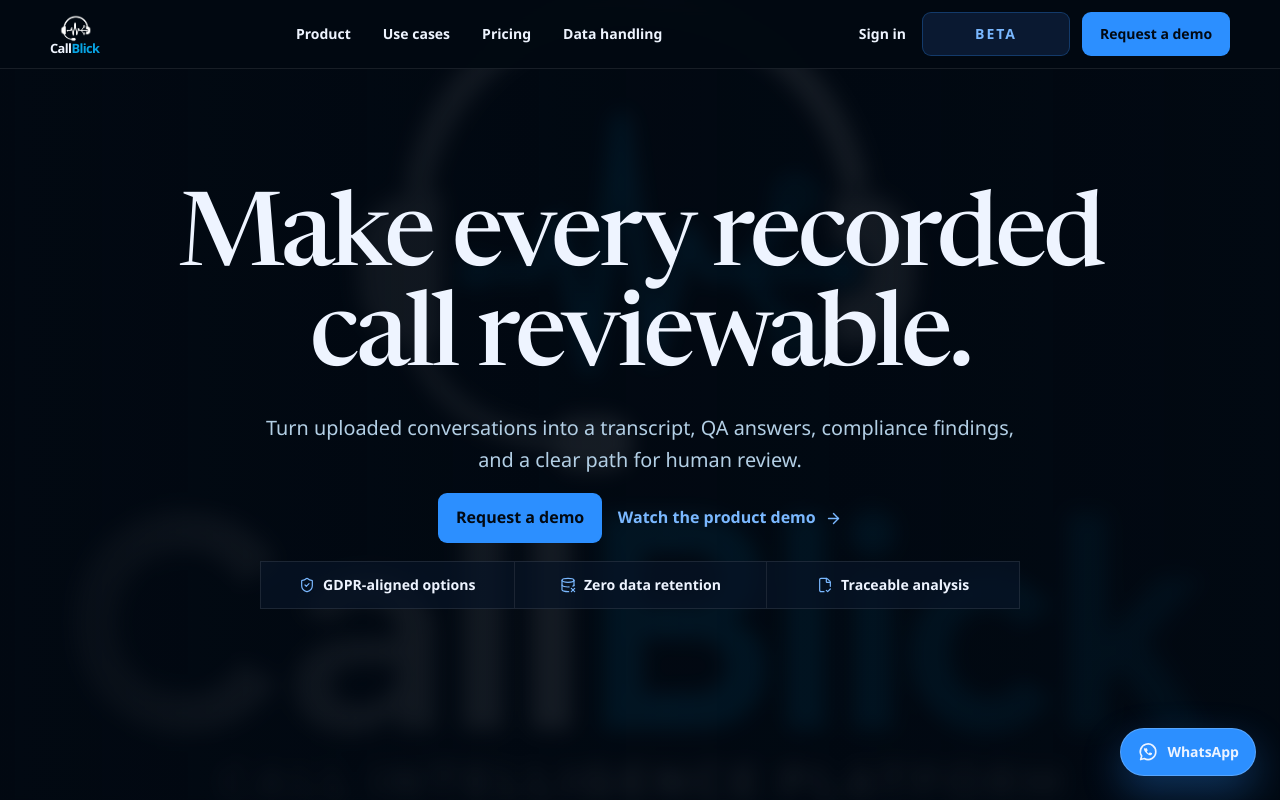
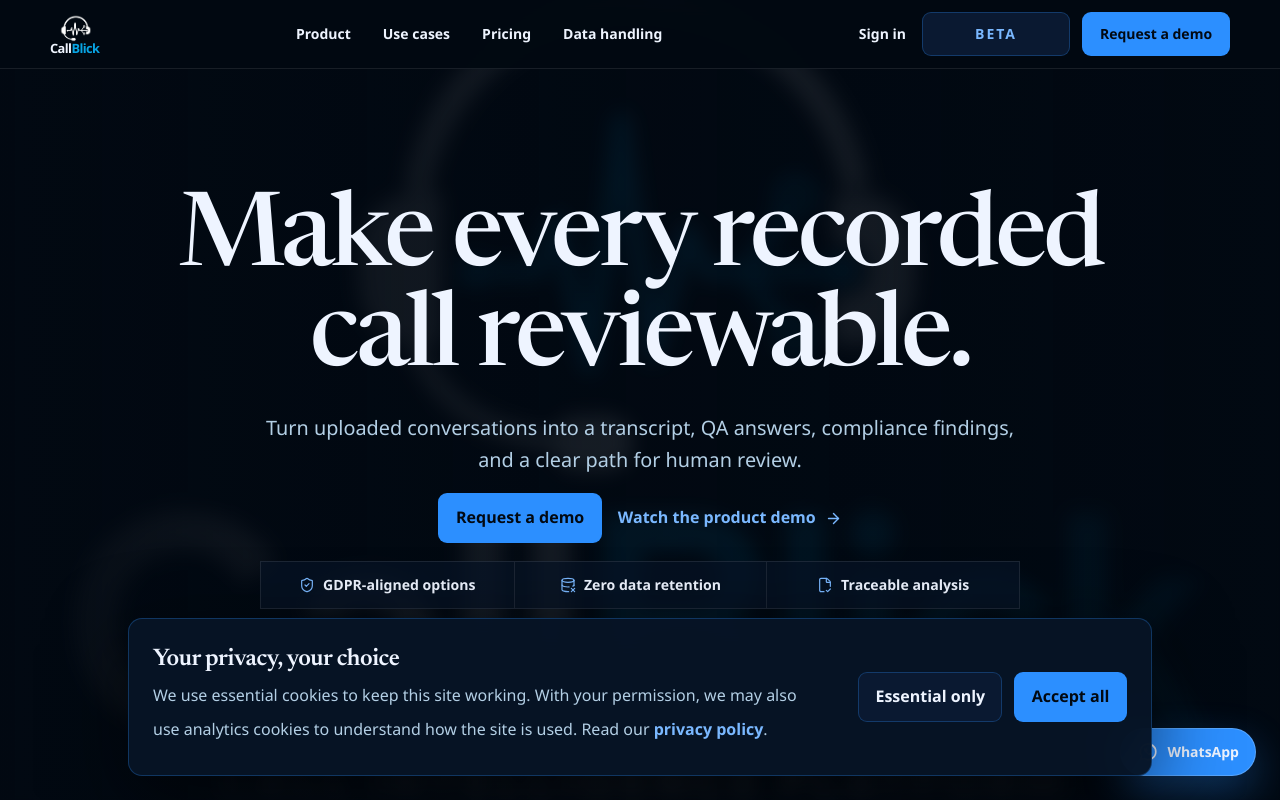
Before and after one commit to twilight-Studio/call-blick-site, a Next.js app in the folder WebSite/callblick-web/: page / in a window 1280 px wide. Shown: the top 800 px of the page. Built offline with nearby package versions, Linux system fonts and the light colour scheme.

Commit message:
Add cookie consent banner

```diff
--- a/WebSite/callblick-web/src/app/layout.tsx
+++ b/WebSite/callblick-web/src/app/layout.tsx
@@ -5,6 +5,7 @@ import Navbar from "@/components/Navbar";
 import Footer from "@/components/Footer";
 import ScrollMotion from "@/components/ScrollMotion";
 import FloatingWhatsAppButton from "@/components/FloatingWhatsAppButton";
+import CookieBanner from "@/components/CookieBanner";
 
 const newsreader = localFont({
   src: "../../public/fonts/Newsreader-Variable.ttf",
@@ -22,5 +23,5 @@ export const metadata: Metadata = {
 };
 
 export default function RootLayout({ children }: Readonly<{ children: React.ReactNode }>) {
-  return <html lang="en" className={newsreader.variable} data-scroll-behavior="smooth"><body className="min-h-screen flex flex-col"><ScrollMotion /><Navbar /><main className="flex-1">{children}</main><Footer /><FloatingWhatsAppButton /></body></html>;
+  return <html lang="en" className={newsreader.variable} data-scroll-behavior="smooth"><body className="min-h-screen flex flex-col"><ScrollMotion /><Navbar /><main className="flex-1">{children}</main><Footer /><FloatingWhatsAppButton /><CookieBanner /></body></html>;
 }
--- /dev/null
+++ b/WebSite/callblick-web/src/components/CookieBanner.tsx
@@ -0,0 +1,104 @@
+"use client";
+
+import Link from "next/link";
+import { useSyncExternalStore } from "react";
+
+type ConsentChoice = "all" | "essential";
+
+const CONSENT_KEY = "callblick-cookie-consent-v1";
+const CONSENT_COOKIE = "callblick_cookie_consent";
+const CONSENT_EVENT = "callblick:cookie-consent";
+const ONE_YEAR_IN_SECONDS = 60 * 60 * 24 * 365;
+
+function hasSavedConsent() {
+  try {
+    if (window.localStorage.getItem(CONSENT_KEY)) return true;
+  } catch {
+    // The cookie fallback still prevents repeat prompts when storage is blocked.
+  }
+
+  return document.cookie
+    .split(";")
+    .some((cookie) => cookie.trim().startsWith(`${CONSENT_COOKIE}=`));
+}
+
+function subscribeToConsent(onChange: () => void) {
+  window.addEventListener(CONSENT_EVENT, onChange);
+  return () => window.removeEventListener(CONSENT_EVENT, onChange);
+}
+
+export default function CookieBanner() {
+  const isVisible = useSyncExternalStore(
+    subscribeToConsent,
+    () => !hasSavedConsent(),
+    () => false,
+  );
+
+  function saveConsent(choice: ConsentChoice) {
+    const consent = {
+      choice,
+      savedAt: new Date().toISOString(),
+      version: 1,
+    };
+
+    try {
+      window.localStorage.setItem(CONSENT_KEY, JSON.stringify(consent));
+    } catch {
+      // Consent is also stored in a first-party cookie below.
+    }
+
+    const secure = window.location.protocol === "https:" ? "; Secure" : "";
+    document.cookie = `${CONSENT_COOKIE}=${choice}; Path=/; Max-Age=${ONE_YEAR_IN_SECONDS}; SameSite=Lax${secure}`;
+    window.dispatchEvent(
+      new CustomEvent(CONSENT_EVENT, { detail: consent }),
+    );
+  }
+
+  if (!isVisible) return null;
+
+  return (
+    <section
+      aria-labelledby="cookie-banner-title"
+      aria-live="polite"
+      className="fixed inset-x-4 bottom-4 z-[80] mx-auto max-w-5xl rounded-[var(--radius)] border border-[var(--rule-strong)] bg-[rgba(7,20,38,0.97)] p-5 shadow-[0_24px_80px_rgba(0,0,0,0.55)] backdrop-blur-xl sm:inset-x-6 sm:bottom-6 sm:p-6"
+      role="region"
+    >
+      <div className="flex flex-col gap-5 lg:flex-row lg:items-center lg:justify-between lg:gap-10">
+        <div className="max-w-2xl">
+          <h2
+            className="font-serif text-xl font-semibold tracking-[-0.02em] text-[var(--ink)] sm:text-2xl"
+            id="cookie-banner-title"
+          >
+            Your privacy, your choice
+          </h2>
+          <p className="mt-2 text-sm leading-6 text-[var(--ink-soft)] sm:text-base">
+            We use essential cookies to keep this site working. With your
+            permission, we may also use analytics cookies to understand how the
+            site is used. Read our{" "}
+            <Link className="text-link min-h-0 font-semibold" href="/privacy-policy">
+              privacy policy
+            </Link>
+            .
+          </p>
+        </div>
+
+        <div className="flex shrink-0 flex-col-reverse gap-3 sm:flex-row">
+          <button
+            className="button-secondary w-full sm:w-auto"
+            onClick={() => saveConsent("essential")}
+            type="button"
+          >
+            Essential only
+          </button>
+          <button
+            className="button-primary w-full sm:w-auto"
+            onClick={() => saveConsent("all")}
+            type="button"
+          >
+            Accept all
+          </button>
+        </div>
+      </div>
+    </section>
+  );
+}
```
